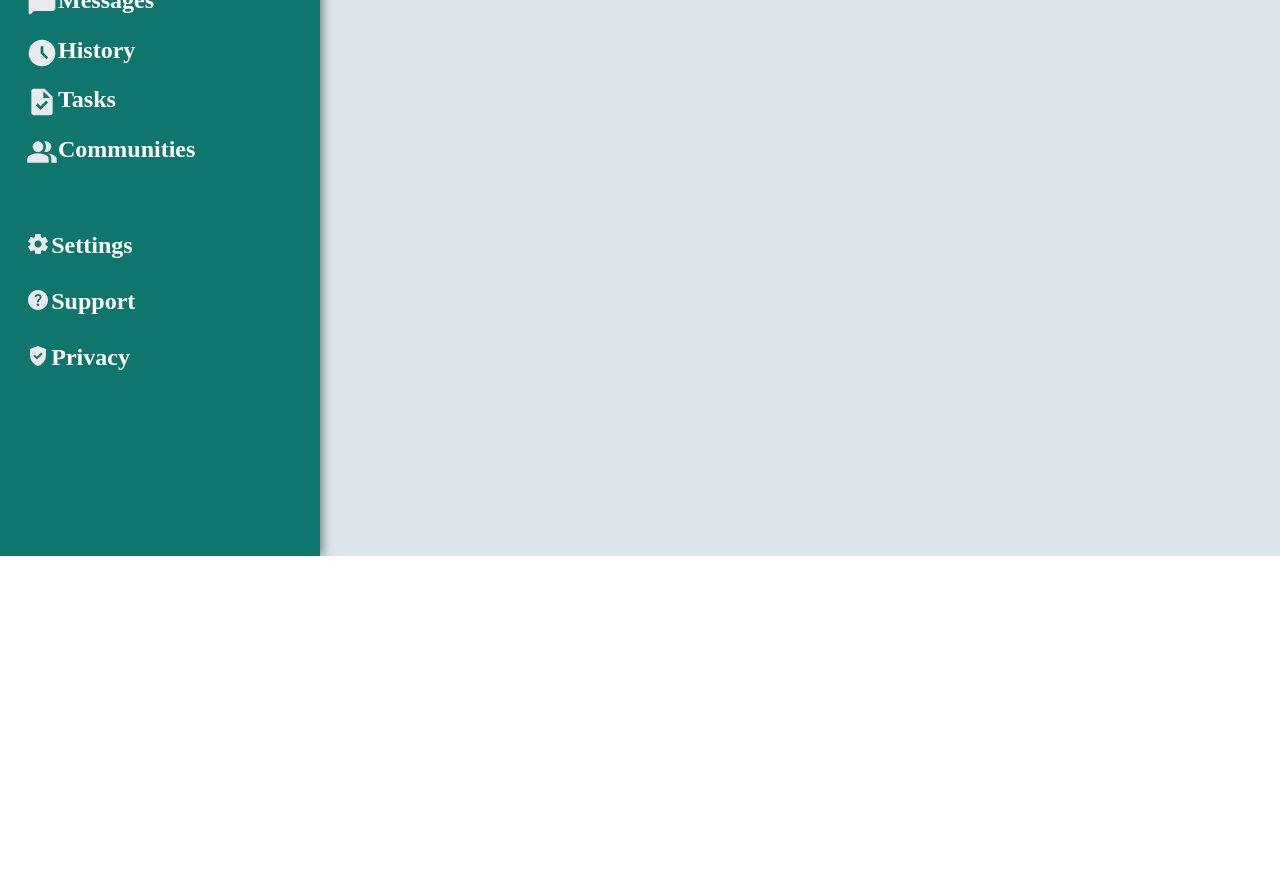
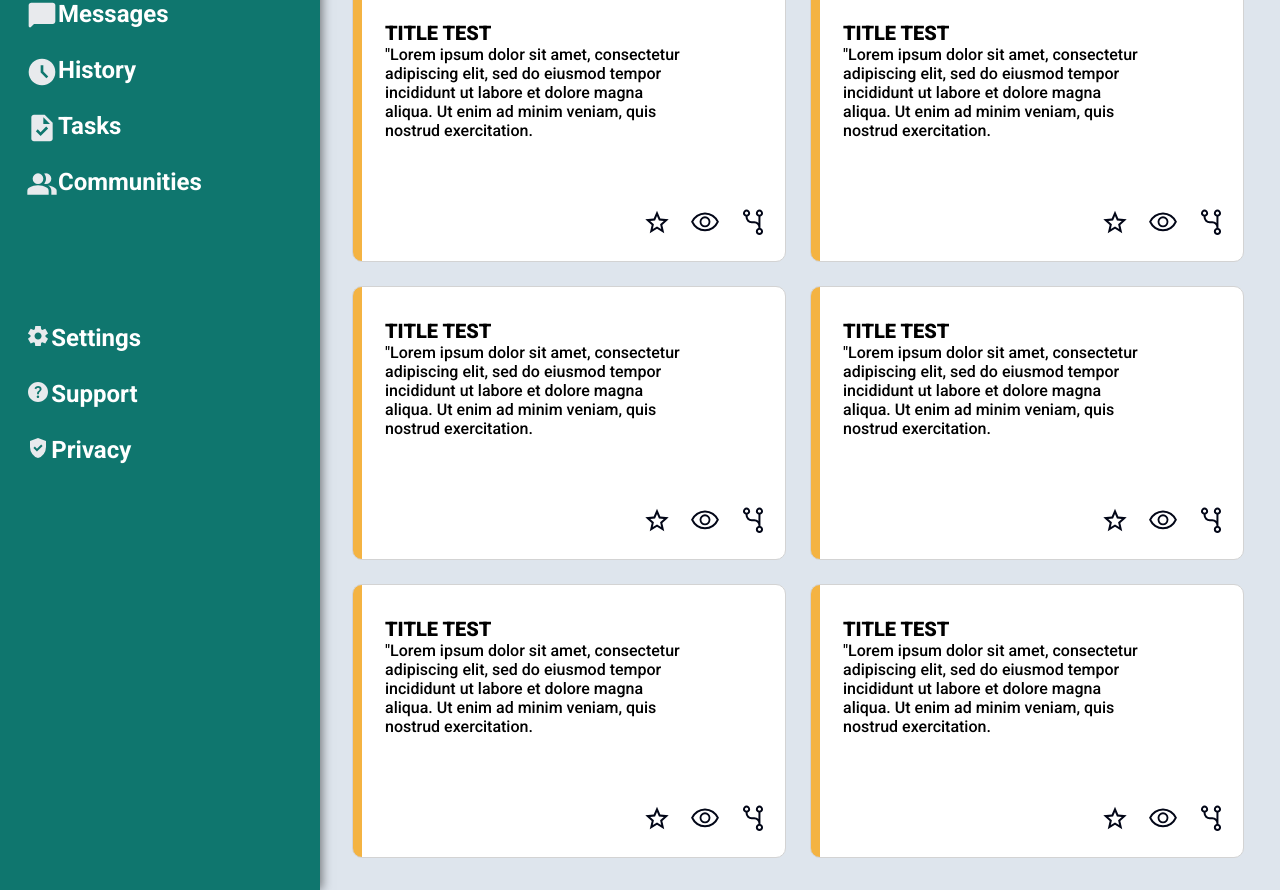
Before and after one commit to lvingonzales/Admin-Dashboard, a plain HTML site: page index.html in a window 1280 px wide. Shown: the part 244-1134 px from the top of the page. Before the commit the page ends 800 px from the top, so only its background shows below. Drawn offline with Linux system fonts and the light colour scheme; a web font is replaced by a local one.

Commit message:
Add project section and project cards

```diff
--- a/index.html
+++ b/index.html
@@ -84,10 +84,75 @@
         <div class="main">
             <div class="project">
                 <div class="project-header">
-                    Projects
+                    Your Projects
                 </div>
                 <div class="project-cards-container">
-
+                    <div class="project-card">
+                        <div class="project-info">
+                            <p>TITLE TEST</p>
+                            <p>"Lorem ipsum dolor sit amet, consectetur adipiscing elit, sed do eiusmod tempor incididunt ut labore et dolore magna aliqua. Ut enim ad minim veniam, quis nostrud exercitation.</p>
+                        </div>
+                        <div class="project-widgets">
+                            <img src="./images/star.svg" alt="star">
+                            <img src="./images/watch.svg" alt="watch">
+                            <img src="./images/nodes.svg" alt="merge" id="merge-icon">
+                        </div>
+                    </div>
+                    <div class="project-card">
+                        <div class="project-info">
+                            <p>TITLE TEST</p>
+                            <p>"Lorem ipsum dolor sit amet, consectetur adipiscing elit, sed do eiusmod tempor incididunt ut labore et dolore magna aliqua. Ut enim ad minim veniam, quis nostrud exercitation.</p>
+                        </div>
+                        <div class="project-widgets">
+                            <img src="./images/star.svg" alt="star">
+                            <img src="./images/watch.svg" alt="watch">
+                            <img src="./images/nodes.svg" alt="merge" id="merge-icon">
+                        </div>
+                    </div>
+                    <div class="project-card">
+                        <div class="project-info">
+                            <p>TITLE TEST</p>
+                            <p>"Lorem ipsum dolor sit amet, consectetur adipiscing elit, sed do eiusmod tempor incididunt ut labore et dolore magna aliqua. Ut enim ad minim veniam, quis nostrud exercitation.</p>
+                        </div>
+                        <div class="project-widgets">
+                            <img src="./images/star.svg" alt="star">
+                            <img src="./images/watch.svg" alt="watch">
+                            <img src="./images/nodes.svg" alt="merge" id="merge-icon">
+                        </div>
+                    </div>
+                    <div class="project-card">
+                        <div class="project-info">
+                            <p>TITLE TEST</p>
+                            <p>"Lorem ipsum dolor sit amet, consectetur adipiscing elit, sed do eiusmod tempor incididunt ut labore et dolore magna aliqua. Ut enim ad minim veniam, quis nostrud exercitation.</p>
+                        </div>
+                        <div class="project-widgets">
+                            <img src="./images/star.svg" alt="star">
+                            <img src="./images/watch.svg" alt="watch">
+                            <img src="./images/nodes.svg" alt="merge" id="merge-icon">
+                        </div>
+                    </div>
+                    <div class="project-card">
+                        <div class="project-info">
+                            <p>TITLE TEST</p>
+                            <p>"Lorem ipsum dolor sit amet, consectetur adipiscing elit, sed do eiusmod tempor incididunt ut labore et dolore magna aliqua. Ut enim ad minim veniam, quis nostrud exercitation.</p>
+                        </div>
+                        <div class="project-widgets">
+                            <img src="./images/star.svg" alt="star">
+                            <img src="./images/watch.svg" alt="watch">
+                            <img src="./images/nodes.svg" alt="merge" id="merge-icon">
+                        </div>
+                    </div>
+                    <div class="project-card">
+                        <div class="project-info">
+                            <p>TITLE TEST</p>
+                            <p>"Lorem ipsum dolor sit amet, consectetur adipiscing elit, sed do eiusmod tempor incididunt ut labore et dolore magna aliqua. Ut enim ad minim veniam, quis nostrud exercitation.</p>
+                        </div>
+                        <div class="project-widgets">
+                            <img src="./images/star.svg" alt="star">
+                            <img src="./images/watch.svg" alt="watch">
+                            <img src="./images/nodes.svg" alt="merge" id="merge-icon">
+                        </div>
+                    </div>
                 </div>
             </div>
             <div class="main-sidebar">
--- a/style.css
+++ b/style.css
@@ -1,7 +1,10 @@
+@import url(https://fonts.bunny.net/css?family=aclonica:400|roboto:100,300,400,500,700,900);
+
 :root {
     height: 100%;
     --avatar-small-size: 40px;
     --avatar-large-size: 64px;
+    font-family: 'Roboto', sans-serif;
 }
 
 body {
@@ -26,7 +29,8 @@ body {
     gap: 2rem;
     grid-template-rows: minmax(50px, 80px) 2fr 3fr;
     background-color: #0f766e;
-    position: relative;
+    left: 0;
+    position: sticky;
     z-index: 10;
     box-shadow: 2px 0px 10px rgba(0, 0, 0, .5);
 }
@@ -88,7 +92,8 @@ ul {
     align-content: center;
     background-color: #ffffff;
     overflow: clip;
-    position: relative;
+    top: 0;
+    position: sticky;
     box-shadow: 0px 2px 10px rgba(0, 0, 0, .5);
 }
 
@@ -181,3 +186,67 @@ input {
     display: grid;
     grid-template-columns: 2fr 1fr;
 }
+
+.project {
+    display: grid;
+    grid-template-rows: 2rem 1fr;
+    font-size: 1.5rem;
+    font-weight: 500;
+}
+
+.project-cards-container {
+    display: grid;
+    grid-template-columns: 1fr 1fr;
+    grid-template-rows: repeat(auto-fit, 1);
+    gap: 1.5rem;
+}
+
+.project-card {
+    cursor: pointer;
+    width: 25rem;
+    height: 15rem;
+    background: linear-gradient(to right, #f4b342 2%, #ffffff 2%);
+    border: 1px solid lightgray;
+    border-radius: 10px;
+    display: grid;
+    grid-template-columns: repeat(3, 1fr);
+    grid-template-rows: 4fr 1fr;
+    padding: 1rem;
+    gap: 1rem;
+}
+
+.project-info {
+    grid-column: span 3;
+    padding: 1rem;
+    padding-right: 5rem;
+}
+
+.project-info > * {
+    margin: 0px;
+}
+
+.project-info > p:first-child {
+    font-size: 1.25rem;
+    font-weight: 800;
+}
+
+.project-info > p:last-child {
+    font-size: 1rem;
+}
+
+.project-widgets {
+    grid-column: 3 / span 1;
+    display: flex;
+    align-content: center;
+    justify-content: center;
+    gap: 1rem;
+}
+
+.project-widgets > * {
+    cursor: pointer;
+    width: 2rem;
+}
+
+#merge-icon {
+    transform: rotate(180deg);
+}
```
Also changed, not shown: images/nodes.svg (added), images/star.svg (added), images/watch.svg (added).
